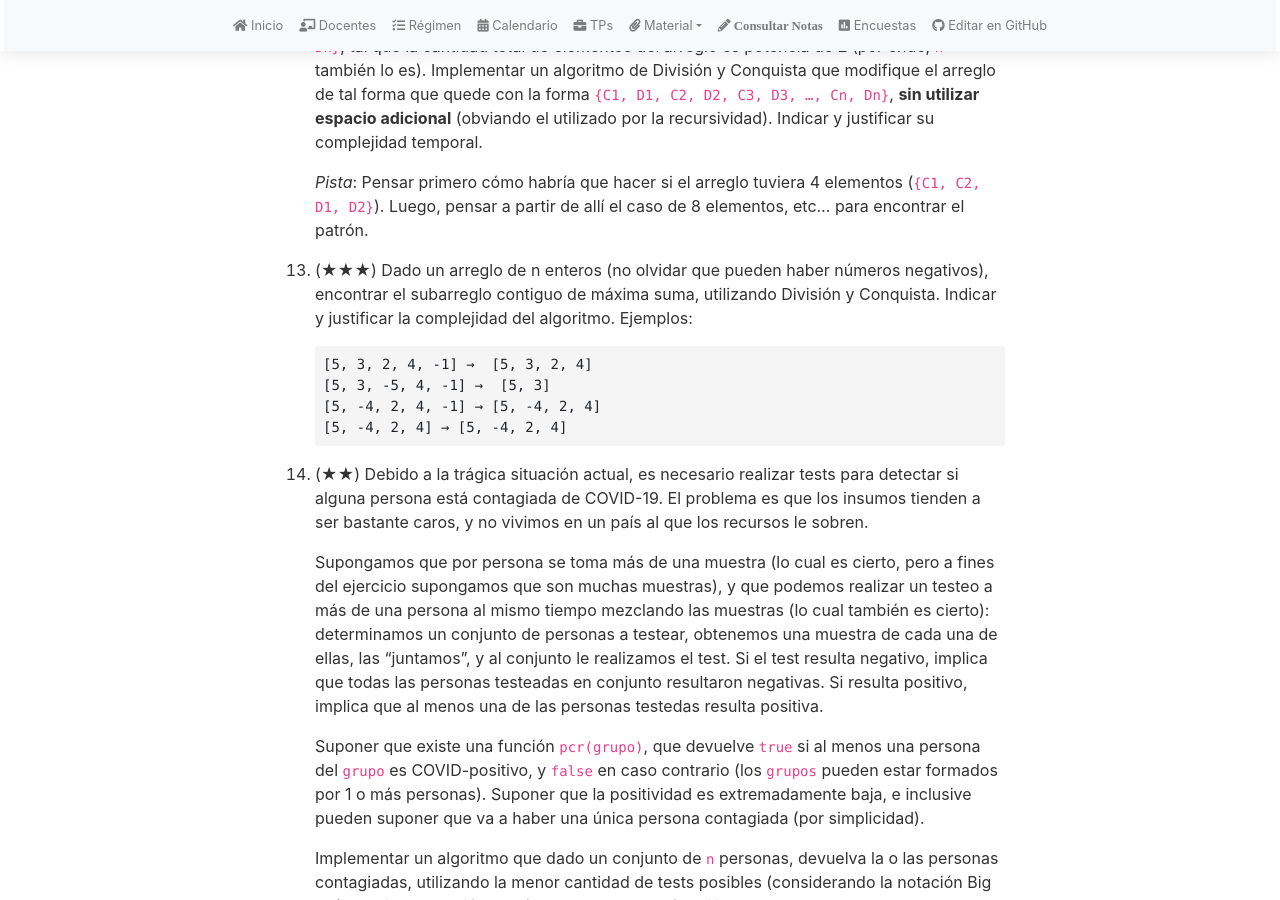
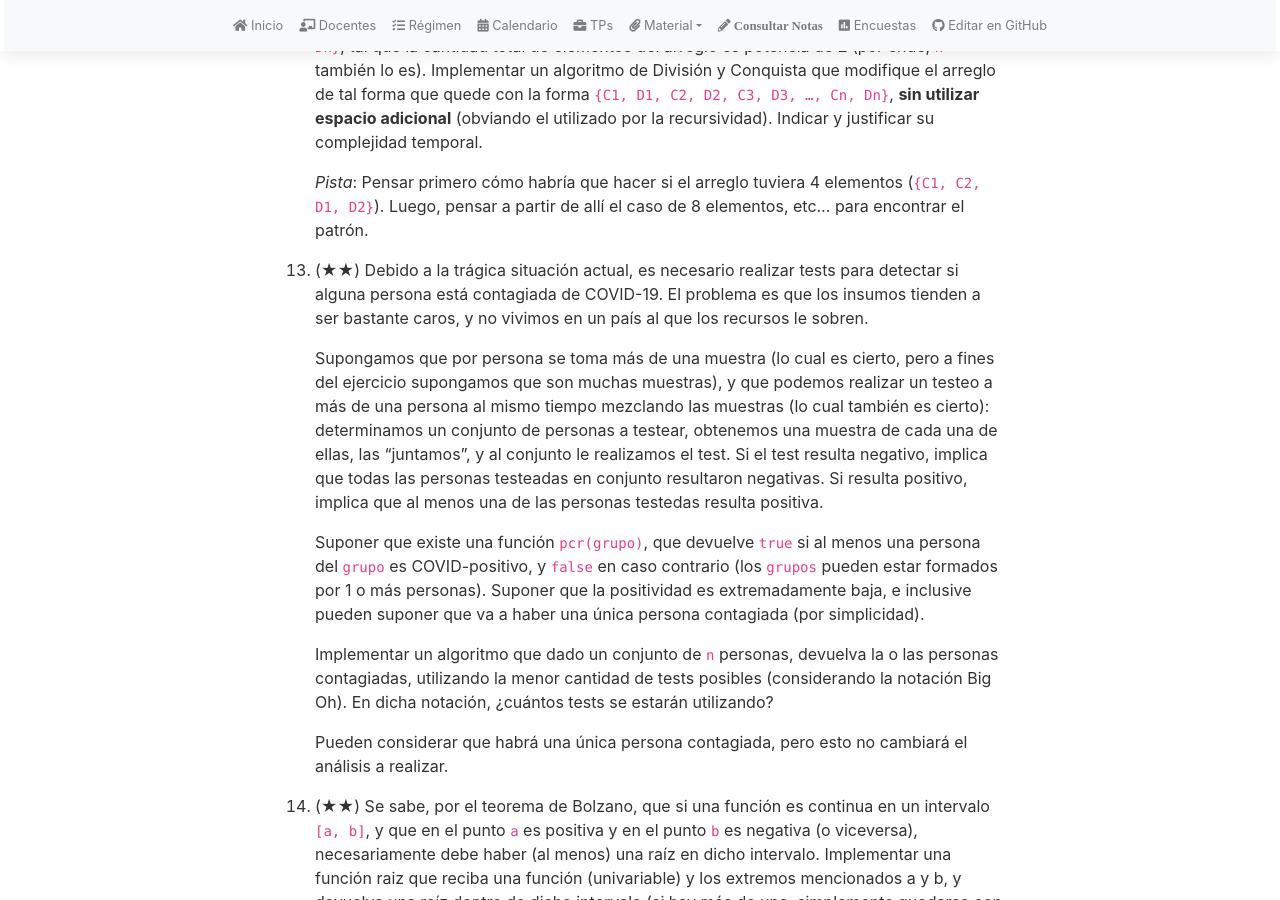
Before and after one commit to algoritmos-rw/tda_bg, a Jekyll site: the page built from material/guias/dyc.md, in a window 1280 px wide and 900 px high, scrolled down 5431 px. Built offline with Jekyll 4.4.1, drawn with Linux system fonts in a browser that asks for light colours; nearby versions of some CDN libraries; our own code applies the rules of GitHub Pages for plain Markdown files.

Commit message:
Update dyc.md

```diff
--- a/material/guias/dyc.md
+++ b/material/guias/dyc.md
@@ -211,15 +211,6 @@ Es interesante notar que con el enfoque de división y conquista, se aprovechan
 	(`{C1, C2, D1, D2}`). Luego, pensar a partir de allí el caso de 8 elementos, etc...
 	para encontrar el patrón.
 
-1.  (★★★) Dado un arreglo de n enteros (no olvidar que pueden haber números negativos), encontrar el subarreglo
-    contiguo de máxima suma, utilizando División y Conquista. Indicar y justificar la complejidad del algoritmo.
-    Ejemplos:
-
-        [5, 3, 2, 4, -1] →  [5, 3, 2, 4]
-        [5, 3, -5, 4, -1] →  [5, 3]
-        [5, -4, 2, 4, -1] → [5, -4, 2, 4]
-        [5, -4, 2, 4] → [5, -4, 2, 4]
-
 1.	(★★) Debido a la trágica situación actual, es necesario realizar tests para detectar
 	si alguna persona está contagiada de COVID-19. El problema es que los insumos
 	tienden a ser bastante caros, y no vivimos en un país al que los recursos le sobren.
```
